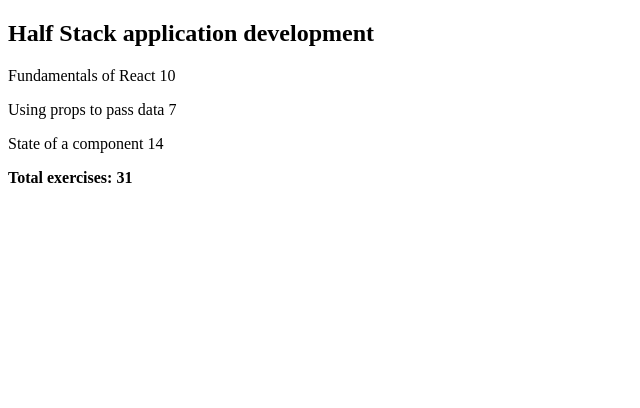
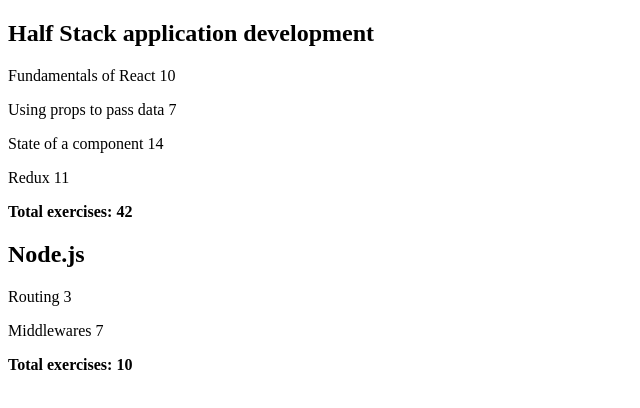
Before and after one commit to AbdullahiHared/FsPart2, a React (Vite) app: page / in a window 1280 px wide. Shown: the top 408 px of the page, without its empty margins (0-640 px from the left). Built offline with nearby package versions, Linux system fonts and the light colour scheme.

Commit message:
Complete the display of courses and course parts with exercises

```diff
--- a/src/App.jsx
+++ b/src/App.jsx
@@ -1,30 +1,63 @@
-import React from "react"
-import { createRoot } from "react-dom/client"
-import Course from "./components/Course"
+import React from "react";
+import { createRoot } from "react-dom/client";
+import Course from "./components/Course";
+
 const App = () => {
-  const course = {
+  const courses = [
+    {
+      name: "Half Stack application development",
       id: 1,
-    name: 'Half Stack application development',
       parts: [
         {
-        name: 'Fundamentals of React',
+          name: "Fundamentals of React",
           exercises: 10,
-        id: 1
+          id: 1,
         },
         {
-        name: 'Using props to pass data',
+          name: "Using props to pass data",
           exercises: 7,
-        id: 2
+          id: 2,
         },
         {
-        name: 'State of a component',
+          name: "State of a component",
           exercises: 14,
-        id: 3
-      }
-    ]
-  }
+          id: 3,
+        },
+        {
+          name: "Redux",
+          exercises: 11,
+          id: 4,
+        },
+      ],
+    },
+    {
+      name: "Node.js",
+      id: 2,
+      parts: [
+        {
+          name: "Routing",
+          exercises: 3,
+          id: 1,
+        },
+        {
+          name: "Middlewares",
+          exercises: 7,
+          id: 2,
+        },
+      ],
+    },
+  ];
 
-  return <Course course={course} />
-}
+  console.log("The type of courses is ", typeof(courses));
 
-export default App
+  // map over the array of courses
+  return (
+    <div>
+      {courses.map((course) => (
+        <Course key={course.id} course={course} />
+      ))}
+    </div>
+  );
+};
+
+export default App;
```
Also changed, not shown: src/components/Course.jsx (+7 -2 lines). Lines whose indentation alone changed are shown as unchanged.
